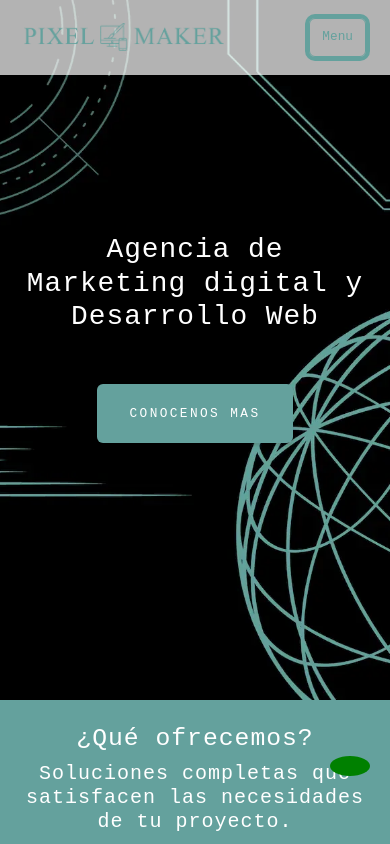
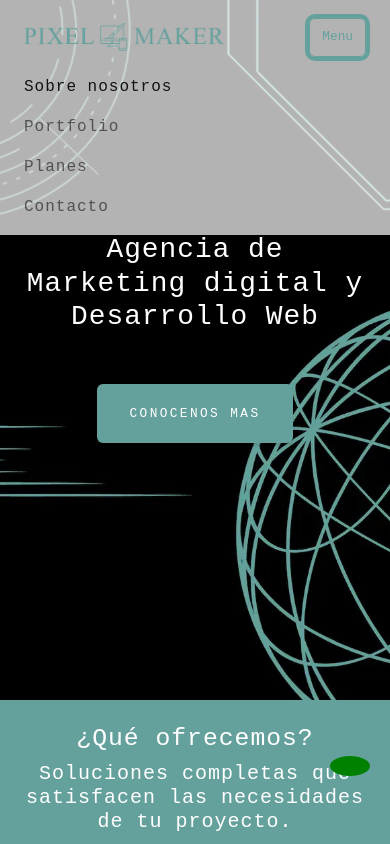
Before and after one commit to Ezzeorazi/Pixel-react, a React (Vite) app: page / in a window 390 px wide. Both pictures are taken after a click on the button "Menu". Shown: the top 844 px of the page. Built offline with nearby package versions, Linux system fonts and the light colour scheme.

Commit message:
Change: funcionalidad al navbar

```diff
--- a/src/components/Navbar.jsx
+++ b/src/components/Navbar.jsx
@@ -1,7 +1,25 @@
-import React from "react";
+import React, { useEffect, useState } from "react";
 import { NavLink } from "react-router-dom";
 
 const Navbar = () => {
+  const [isNavCollapsed, setIsNavCollapsed] = useState(true);
+
+  const handleNavCollapse = () => setIsNavCollapsed(!isNavCollapsed);
+
+  useEffect(() => {
+    const navbarShrink = () => {
+      const navbarCollapsible = document.getElementById("mainNav");
+      if (window.scrollY === 0) {
+        navbarCollapsible.classList.remove("navbar-shrink");
+      } else {
+        navbarCollapsible.classList.add("navbar-shrink");
+      }
+    };
+
+    // Shrink the navbar when page is scrolled
+    window.addEventListener("scroll", navbarShrink);
+    return () => window.removeEventListener("scroll", navbarShrink);
+  }, []);
   return (
     <>
       <nav
@@ -17,19 +35,23 @@ const Navbar = () => {
             />
           </NavLink>
           <button
-            className="navbar-toggler navbar-toggler-right"
+            className="navbar-toggler"
             type="button"
             data-bs-toggle="collapse"
             data-bs-target="#navbarResponsive"
             aria-controls="navbarResponsive"
-            aria-expanded="false"
+            aria-expanded={!isNavCollapsed ? true : false}
             aria-label="Toggle navigation"
+            onClick={handleNavCollapse}
           >
             Menu
             <i className="fas fa-bars"></i>
           </button>
-          <div className="collapse navbar-collapse" id="navbarResponsive">
-          <ul className="navbar-nav ms-auto" style={{ fontSize: '16px' }}>
+          <div
+            className={`${isNavCollapsed ? "collapse" : ""} navbar-collapse`}
+            id="navbarResponsive"
+          >
+            <ul className="navbar-nav ms-auto" style={{ fontSize: "16px" }}>
               <li className="nav-item">
                 <NavLink className="nav-link font-weight-bold" to="/">
                   Sobre nosotros
```
